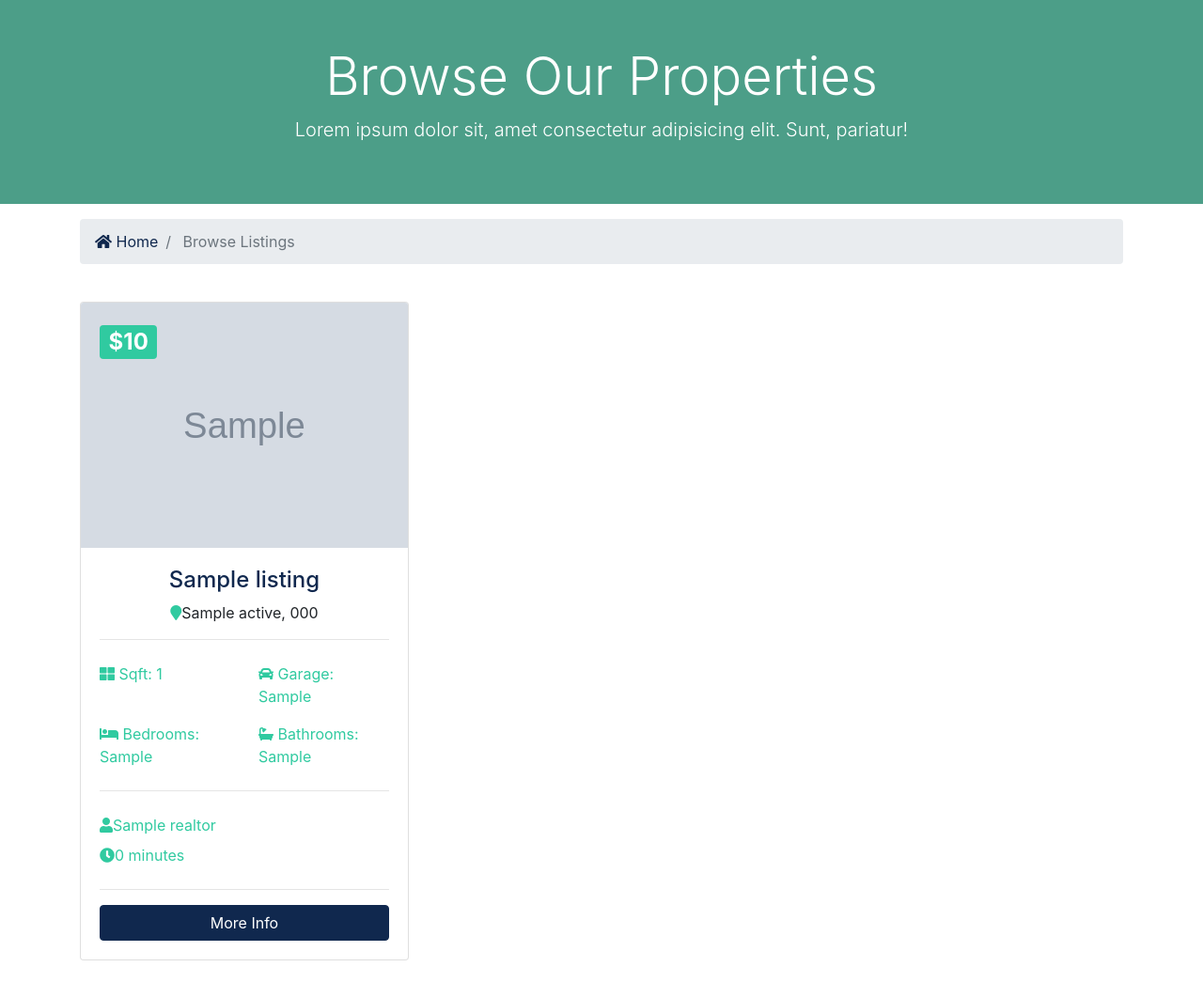
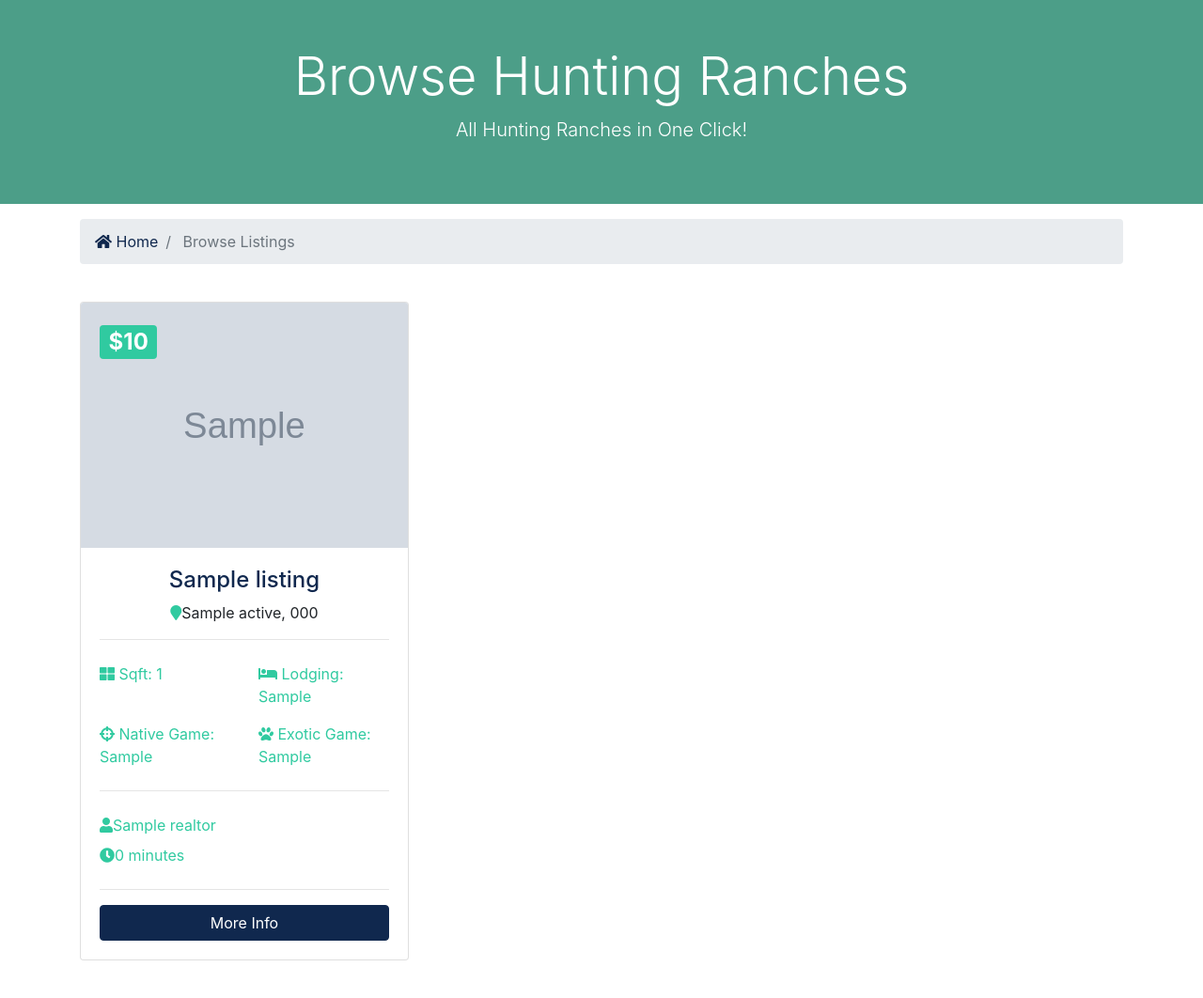
Before and after one commit to seabazz/btre, a Django app: page /listings/ in a window 1280 px wide. Shown: the part 169-1231 px from the top of the page at 94% size. Run offline with Django 3.2, Linux system fonts and the light colour scheme; tables that the repository leaves empty hold one stand-in row (values such as "Sample post"); grey boxes marked "Sample" are stand-in pictures; some libraries are stand-ins or nearby versions.

Commit message:
update listings

```diff
--- a/templates/listings/listings.html
+++ b/templates/listings/listings.html
@@ -7,8 +7,8 @@
         <div class="container">
           <div class="row text-center">
             <div class="col-md-12">
-              <h1 class="display-4">Browse Our Properties</h1>
-              <p class="lead">Lorem ipsum dolor sit, amet consectetur adipisicing elit. Sunt, pariatur!</p>
+              <h1 class="display-4">Browse Hunting Ranches</h1>
+              <p class="lead">All Hunting Ranches in One Click!</p>
             </div>
           </div>
         </div>
@@ -54,13 +54,13 @@
                         <div class="col-6">
                           <i class="fas fa-th-large"></i> Sqft: {{ listing.sqft }}</div>
                         <div class="col-6">
-                          <i class="fas fa-car"></i> Garage: {{ listing.garage }}</div>
+                          <i class="fas fa-bed"></i> Lodging: {{ listing.garage }}</div>
                       </div>
                       <div class="row py-2 text-secondary">
                         <div class="col-6">
-                          <i class="fas fa-bed"></i> Bedrooms: {{ listing.bedrooms }}</div>
+                          <i class="fas fa-crosshairs"></i> Native Game: {{ listing.bedrooms }}</div>
                         <div class="col-6">
-                          <i class="fas fa-bath"></i> Bathrooms: {{ listing.bathrooms }}</div>
+                          <i class="fas fa-paw"></i> Exotic Game: {{ listing.bathrooms }}</div>
                       </div>
                       <hr>
                       <div class="row py-2 text-secondary">
```
